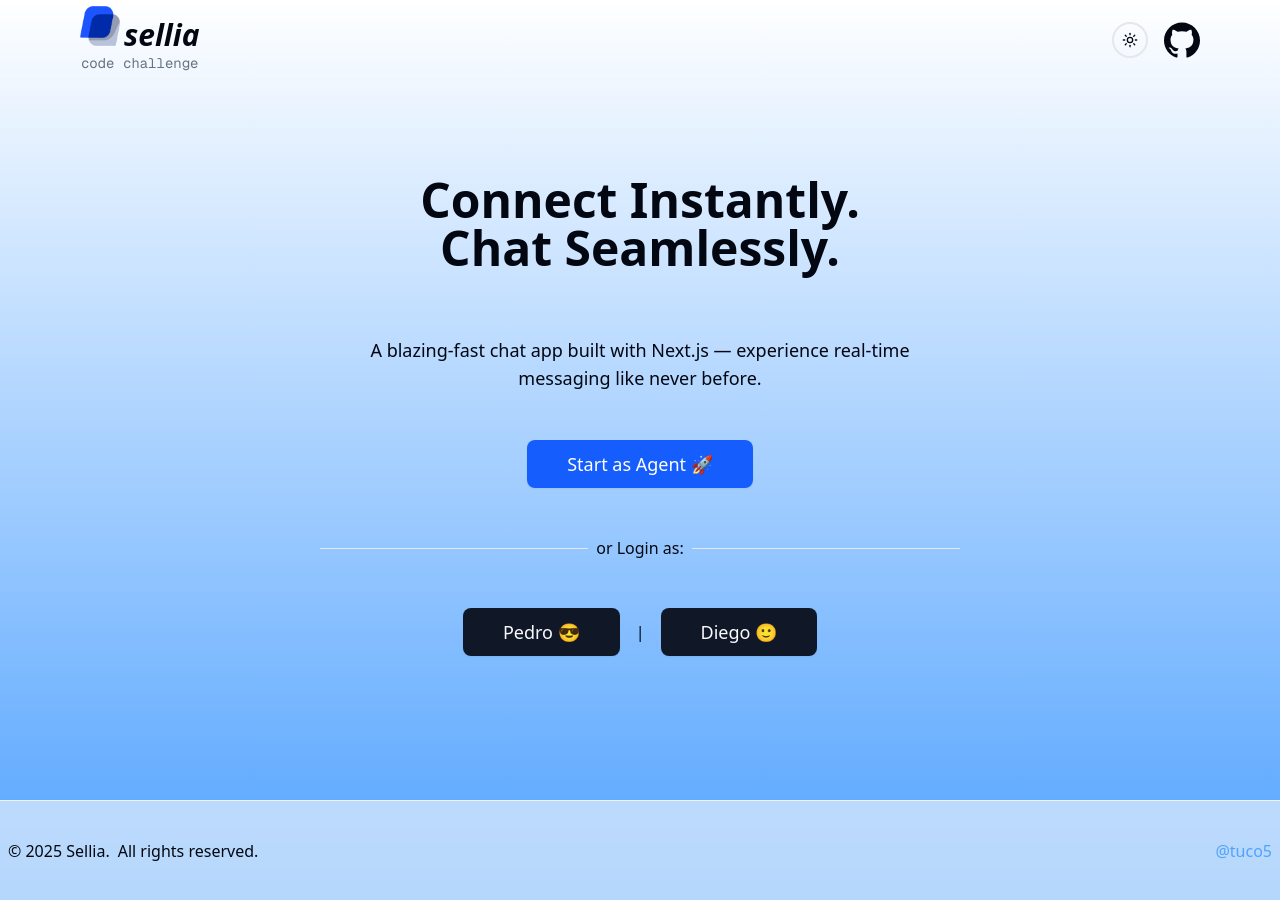
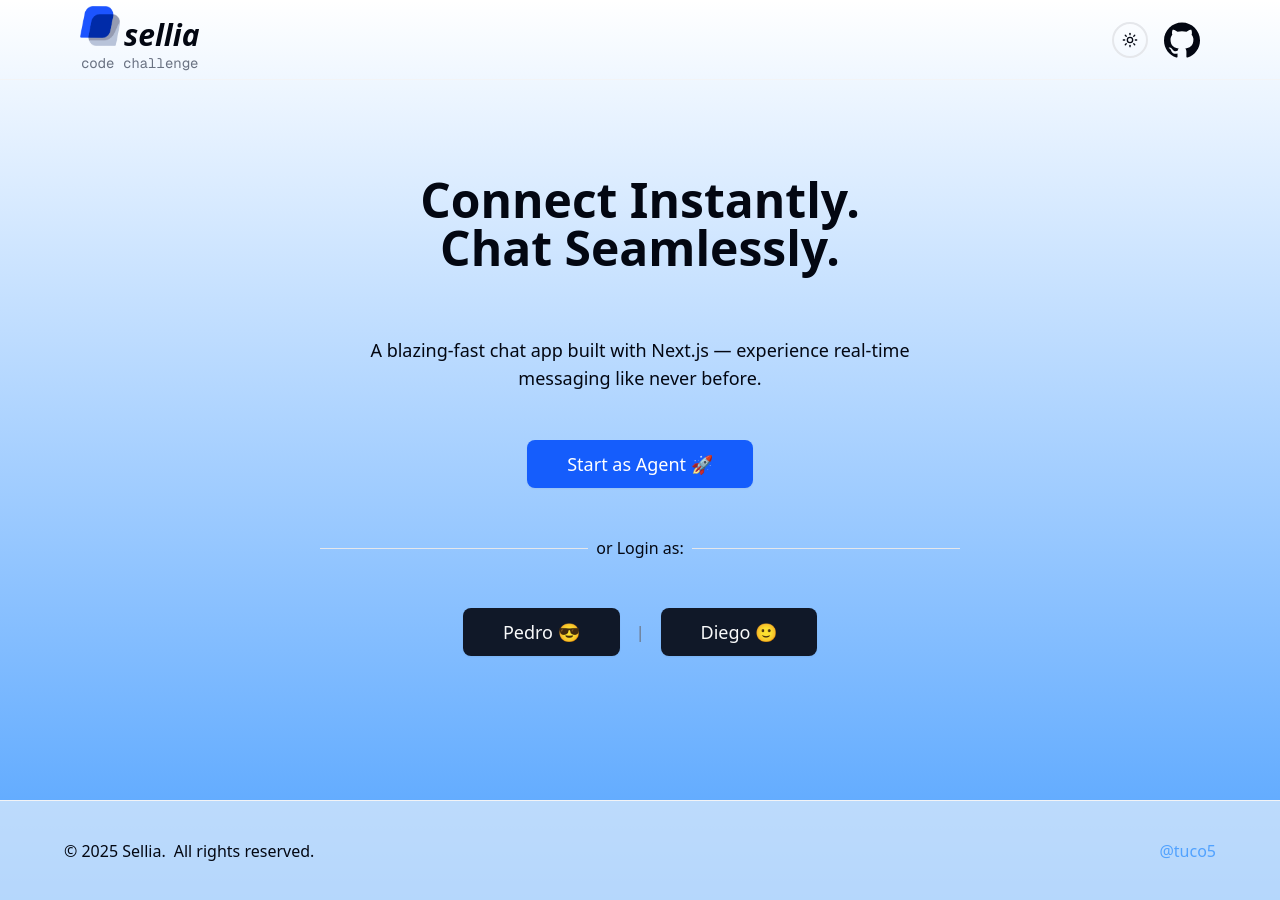
Before and after one commit to tuco5/chat-app, a Next.js app: page / in a window 1280 px wide. Built offline with nearby package versions, Linux system fonts and the light colour scheme.

Commit message:
Update styles (#23)
* max w footer

* home vertical rule

```diff
--- a/src/app/(landing)/_components/footer.tsx
+++ b/src/app/(landing)/_components/footer.tsx
@@ -1,6 +1,7 @@
 export default function Footer() {
   return (
-    <footer className="flex justify-between items-center h-25 border-t border-muted bg-sidebar/60 mt-auto p-2">
+    <footer className="flex justify-center h-25 border-t border-muted bg-sidebar/60 mt-auto">
+      <div className="max-w-6xl w-full flex justify-between items-center">
         <div className="flex flex-col md:flex-row md:items-center items-start gap-2">
           <p>&copy; 2025 Sellia.</p>
           <p>All rights reserved.</p>
@@ -12,6 +13,7 @@ export default function Footer() {
         >
           @tuco5
         </a>
+      </div>
     </footer>
   );
 }
--- a/src/app/(landing)/page.tsx
+++ b/src/app/(landing)/page.tsx
@@ -32,7 +32,7 @@ export default function Home() {
               Pedro 😎
             </Link>
           </Button>
-          <span>|</span>
+          <span className="text-muted-foreground">|</span>
           <Button asChild className="text-lg py-6 px-10">
             <Link href="/users/629e39e8b2d31319081e0650">
               Diego 🙂
```
Lines whose indentation alone changed are shown as unchanged.
